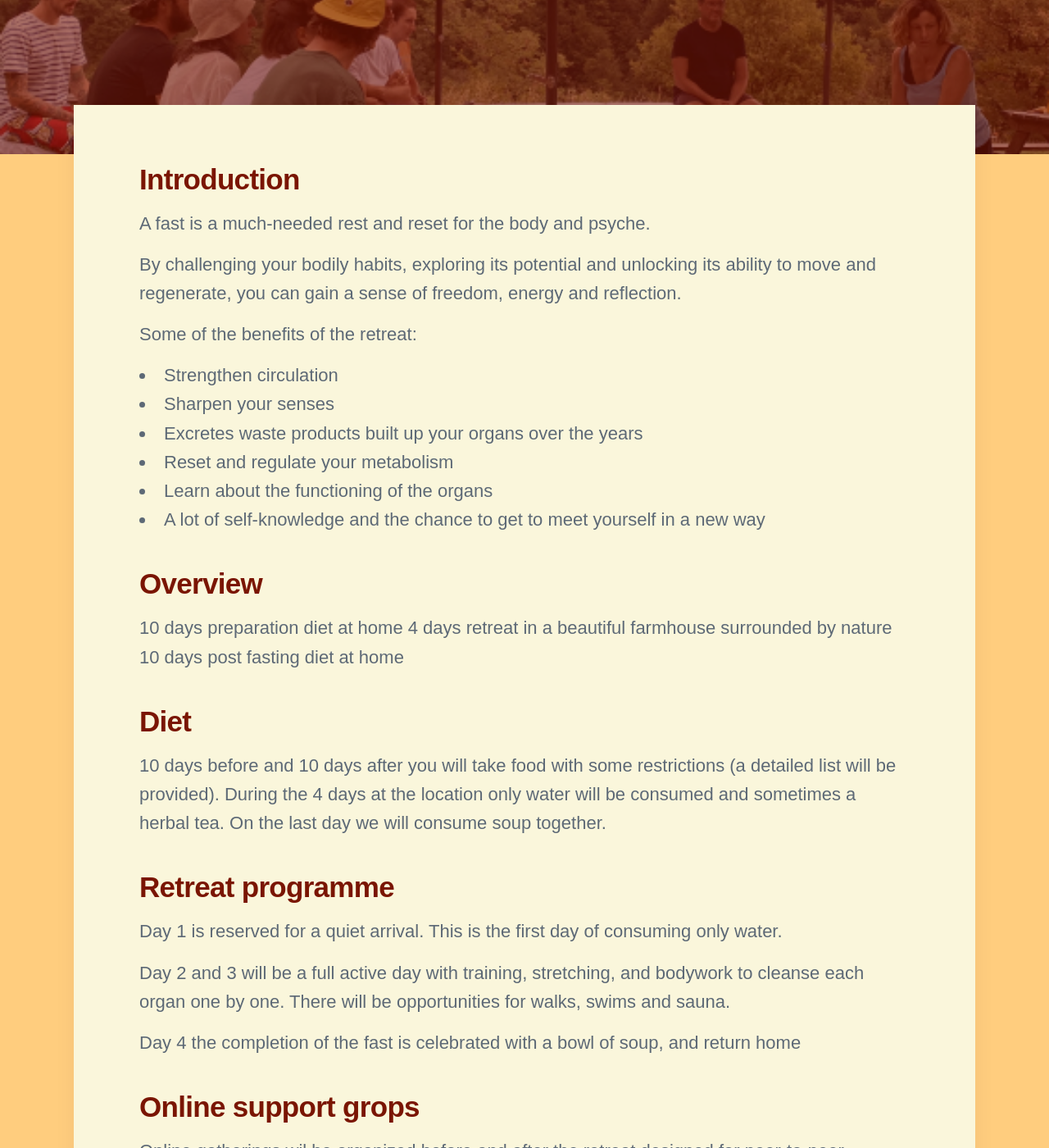
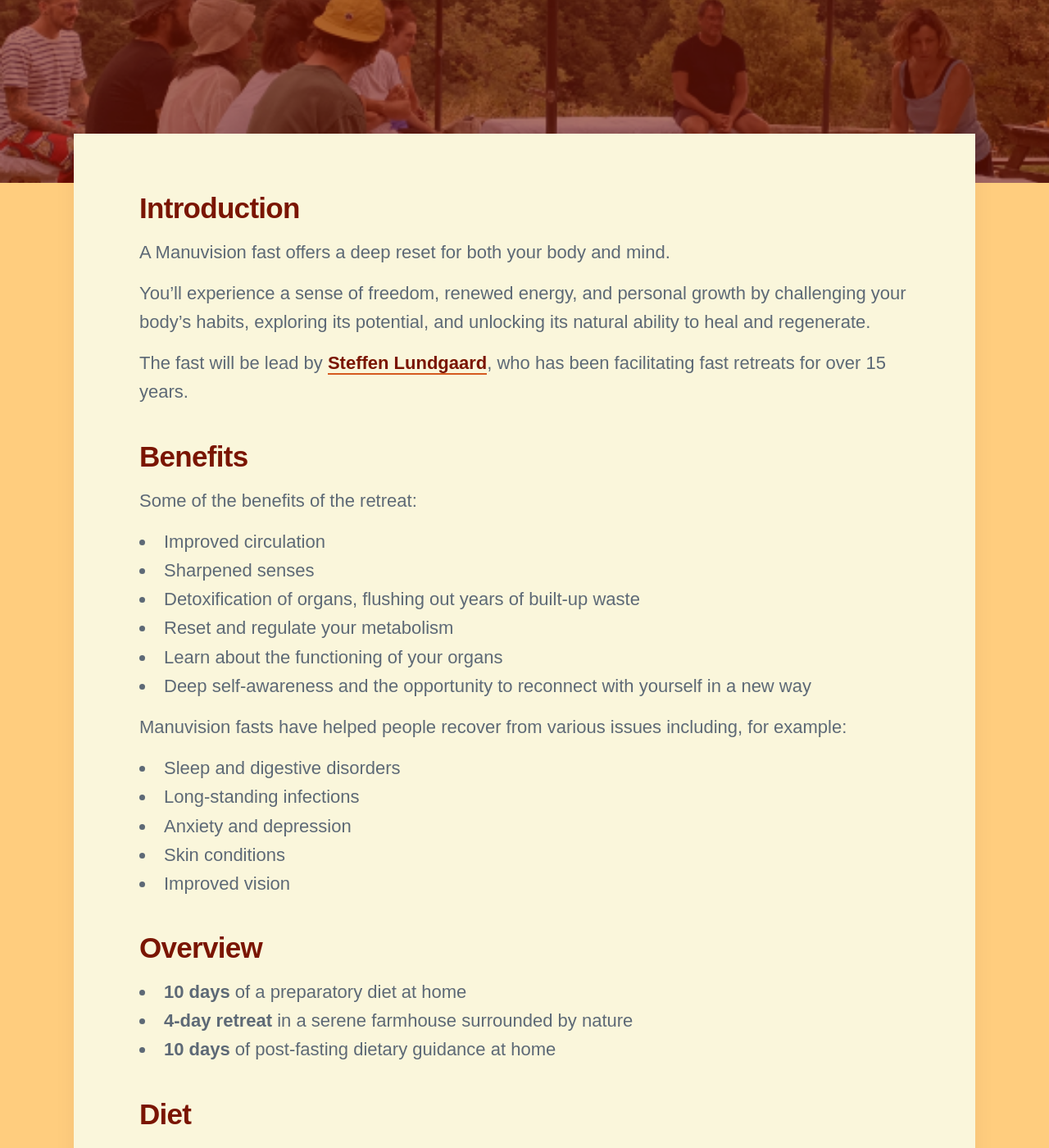
Before and after one commit to threekeytherapy/threekeytherapy.com, a Jekyll site: the page built from _workshops/fast-retreat.md, in a window 1280 px wide and 1400 px high, scrolled down 520 px. Shown: the whole window at 82% size. Built offline with Jekyll 4.4.1, drawn with Linux system fonts in a browser that asks for light colours; nearby versions of some CDN libraries; some web fonts are replaced; some of the changed text lies outside the part shown.

Commit message:
updates fasting page

```diff
--- a/_workshops/fast-retreat.md
+++ b/_workshops/fast-retreat.md
@@ -1,6 +1,6 @@
 ---
 title: Fasting retreat 9-11 May 2025
-subtitle:
+subtitle: Unique way of fasting developed by Manuvision
 description: Give your body a full reset with an intensive fasting and body therapy retreat, designed to cleanse muscles, organs, emotions and the mind. Lead by Steffen Lundgaard, who has been facilitating fast retreats for over 15 years.
 featured_image: /images/mv-fast.jpg
 homepage_image: /images/mv-fast.jpg
@@ -10,45 +10,51 @@ redirects_from:
 
 ## Introduction
 
-A fast is a much-needed rest and reset for the body and psyche.
+A Manuvision fast offers a deep reset for both your body and mind.
 
-By challenging your bodily habits, exploring its potential and unlocking its ability to move and regenerate, you can gain a sense of freedom, energy and reflection.
+You'll experience a sense of freedom, renewed energy, and personal growth by challenging your body’s habits, exploring its potential, and unlocking its natural ability to heal and regenerate.
+
+The fast will be lead by [Steffen Lundgaard](https://manuvision.es/en/steffen-en/), who has been facilitating fast retreats for over 15 years.
+
+## Benefits
 
 Some of the benefits of the retreat:
-- Strengthen circulation
-- Sharpen your senses
-- Excretes waste products built up your organs over the years
+- Improved circulation
+- Sharpened senses
+- Detoxification of organs, flushing out years of built-up waste
 - Reset and regulate your metabolism
-- Learn about the functioning of the organs
-- A lot of self-knowledge and the chance to get to meet yourself in a new way
+- Learn about the functioning of your organs
+- Deep self-awareness and the opportunity to reconnect with yourself in a new way
+
+Manuvision fasts have helped people recover from various issues including, for example:
+- Sleep and digestive disorders
+- Long-standing infections
+- Anxiety and depression
+- Skin conditions
+- Improved vision
 
 ## Overview
 
-10 days preparation diet at home
-4 days retreat in a beautiful farmhouse surrounded by nature
-10 days post fasting diet at home
+- **10 days** of a preparatory diet at home
+- **4-day retreat** in a serene farmhouse surrounded by nature
+- **10 days** of post-fasting dietary guidance at home
 
 ## Diet
 
-10 days before and 10 days after you will take food with some restrictions (a detailed list will be provided).
-During the 4 days at the location only water will be consumed and sometimes a herbal tea.
-On the last day we will consume soup together.
+Before and after the retreat, you'll follow a tailored diet with specific restrictions (a detailed list will be provided).
+
+During the 4-day retreat, only water (and occasional herbal tea) will be consumed. On the final day, we will break the fast together with a nourishing bowl of soup.
 
 ## Retreat programme
 
-Day 1 is reserved for a quiet arrival.
-This is the first day of consuming only water.
+- **Day 1:** Arrival day – a quiet, peaceful time to settle in. You’ll begin the water-only fast.
+- **Days 2 & 3:** Full, active days dedicated to physical training, stretching, and bodywork, designed to cleanse and energize each organ. You'll also have opportunities for nature walks, swimming, and enjoying the sauna.
+- **Day 4:** The completion of the fast is celebrated with a bowl of soup, and you'll return home.
 
-Day 2 and 3 will be a full active day with training, stretching, and bodywork to cleanse each organ one by one.
-There will be opportunities for walks, swims and sauna.
+## Online support groups
 
-Day 4 the completion of the fast is celebrated with a bowl of soup, and return home
+We offer online support before and after the retreat, where you can connect with others, ask questions, and share your experiences. These peer-to-peer gatherings ensure ongoing support and a sense of community throughout your journey.
 
-## Online support grops
-
-Online gatherings wil be organized before and after the retreat designed for peer-to-peer support, questions
-and sharings.
-
-## More details to follow
+### More details to follow
 
 <a href="/contact" class="button button--large">I'm interested, tell me more!</a>
```
